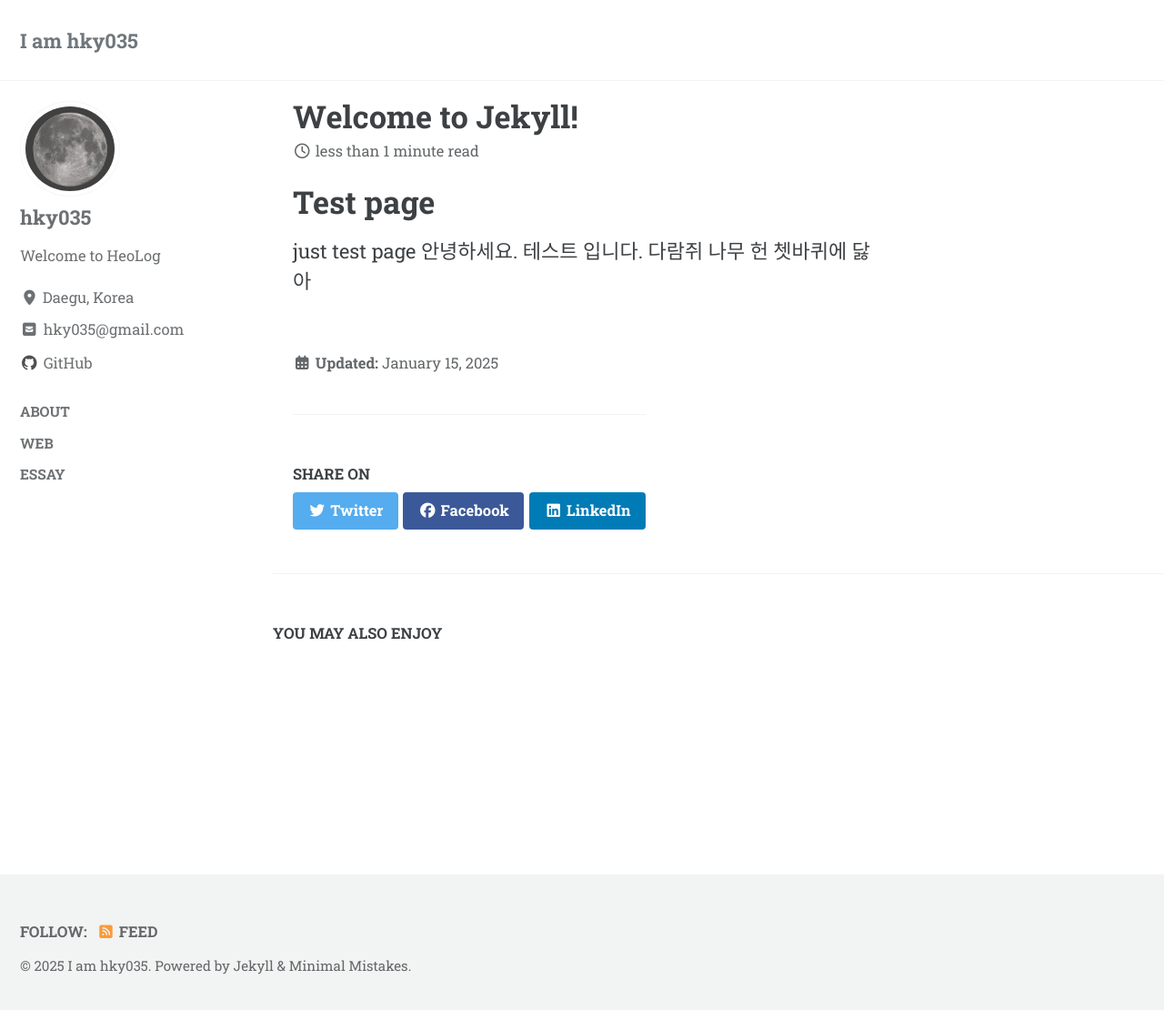
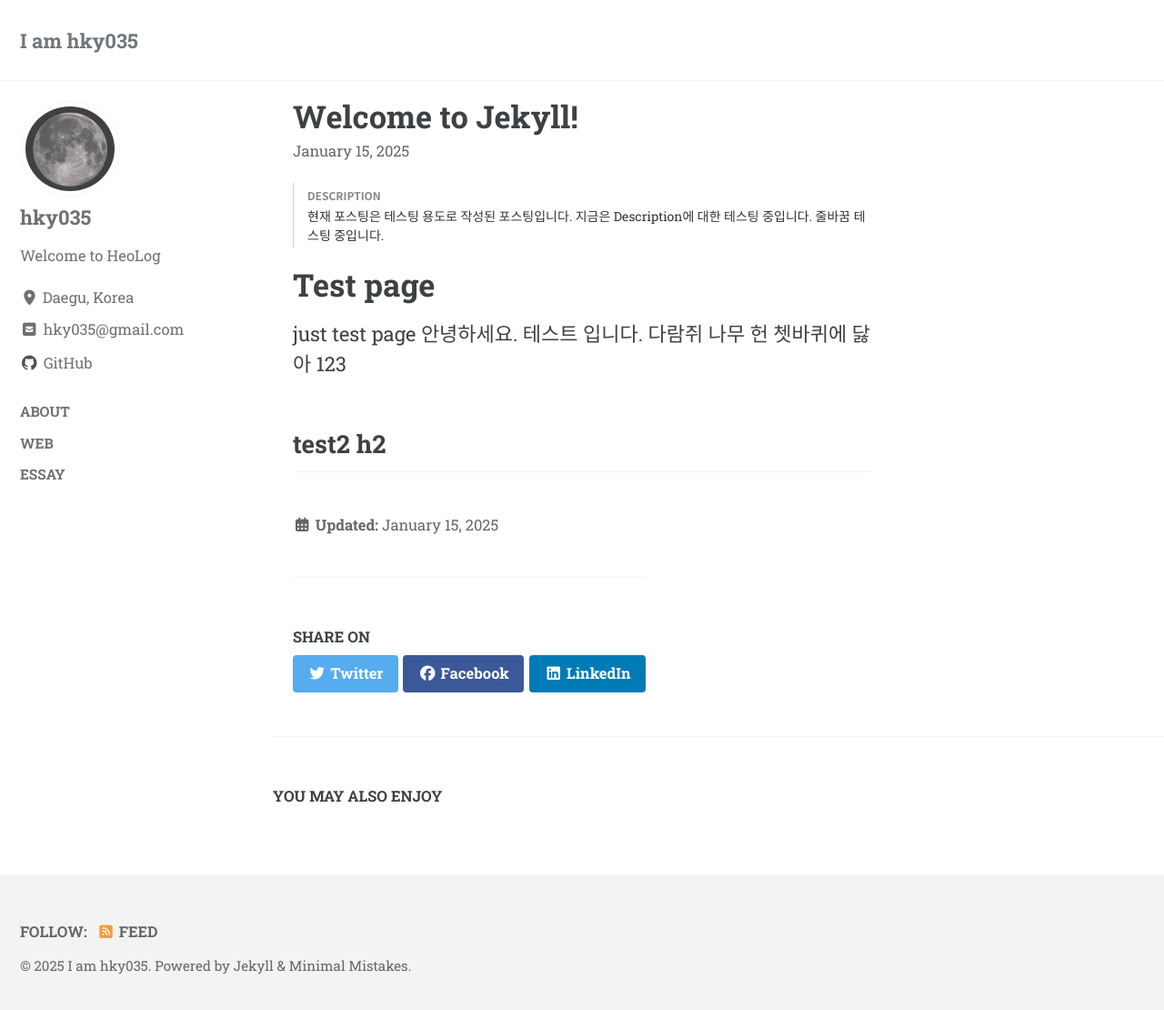
Before and after one commit to hky035/hky035.github.io, a Jekyll site: the page built from _posts/2025-01-15-welcome-to-jekyll.markdown, in a window 1280 px wide and 1117 px high. Shown: the top 1110 px of the window at 91% size. Built offline with Jekyll 4.4.1, drawn with Linux system fonts in a browser that asks for light colours; cached includes are drawn as plain includes.

Commit message:
feat: page__meta-date 아이콘 및 page__meta-readtime 제거

```diff
--- a/_includes/page__meta.html
+++ b/_includes/page__meta.html
@@ -4,15 +4,15 @@
     {% if document.show_date and document.date %}
       {% assign date = document.date %}
       <span class="page__meta-date">
-        <i class="far {% if include.type == 'grid' and document.read_time and document.show_date %}fa-fw {% endif %}fa-calendar-alt" aria-hidden="true"></i>
-        {% assign date_format = site.date_format | default: "%B %-d, %Y" %}
-        <time datetime="{{ date | date_to_xmlschema }}">{{ date | date: date_format }}</time>
+        <!-- <i class="far {% if include.type == 'grid' and document.read_time and document.show_date %}fa-fw {% endif %}fa-calendar-alt" aria-hidden="true"></i> -->
+        <!-- {% assign date_format = site.date_format | default: "%B %-d, %Y" %} -->
+        <time datetime="{{ date | date_to_xmlschema }}">{{ page.date | date: "%B %-d, %Y" }}</time>
       </span>
     {% endif %}
 
     {% if document.read_time and document.show_date %}<span class="page__meta-sep"></span>{% endif %}
 
-    {% if document.read_time %}
+    <!-- {% if document.read_time %}
       {% assign words_per_minute = document.words_per_minute | default: site.words_per_minute | default: 200 %}
       {% assign words = document.content | strip_html | number_of_words %}
 
@@ -26,6 +26,6 @@
           {{ words | divided_by: words_per_minute }} {{ site.data.ui-text[site.locale].minute_read | default: "minute read" }}
         {% endif %}
       </span>
-    {% endif %}
+    {% endif %} -->
   </p>
 {% endif %}
--- a/_layouts/single.html
+++ b/_layouts/single.html
@@ -38,6 +38,15 @@ layout: default
           {% include page__meta.html %}
         </header>
       {% endunless %}
+
+      {% if page.description -%}
+        <div style="margin: 40px 0 20px 0; border-left: 1px solid #ccc; padding-left: 15px; display: flex; flex-direction: column; width: 100%;">
+          <p style="font-weight: bold; font-size: 12px; color: #888; font-family: 'Noto Sans KR'; margin: 0; margin-left: 0; padding-top: 5px;">DESCRIPTION</p>
+          <p style="background: transparent; color: #333; font-size: 14px; margin: 3px 0">
+            {{page.description}}
+          </p>
+        </div>
+      {%- endif %}
 
       <section class="page__content" itemprop="text">
         {% if page.toc %}
--- a/_posts/2025-01-15-welcome-to-jekyll.markdown
+++ b/_posts/2025-01-15-welcome-to-jekyll.markdown
@@ -1,10 +1,16 @@
 ---
-# layout: post
+layout: single
 title:  "Welcome to Jekyll!"
-date:   2025-01-15 12:13:10 +0900
+
 author_profile: true
 sidbar:
   nav: "main"
+
+description: "현재 포스팅은 테스팅 용도로 작성된 포스팅입니다. 지금은 Description에 대한 테스팅 중입니다. 줄바꿈 테스팅 중입니다."
+
+date: 2025-01-15
+show_date: true
+# last_modified_at: 2025-01-16
 ---
 
 # Test page
@@ -12,4 +18,6 @@ sidbar:
 just test page
 안녕하세요.
 테스트 입니다.
-다람쥐 나무 헌 쳇바퀴에 닳아
+다람쥐 나무 헌 쳇바퀴에 닳아 123
+
+## test2 h2
--- a/_sass/minimal-mistakes/_page.scss
+++ b/_sass/minimal-mistakes/_page.scss
@@ -337,7 +337,7 @@ body {
 }
 
 .page__meta-sep::before {
-  content: "\2022";
+  // content: "\2022";
   padding-inline: 0.5em;
 }
 
```
